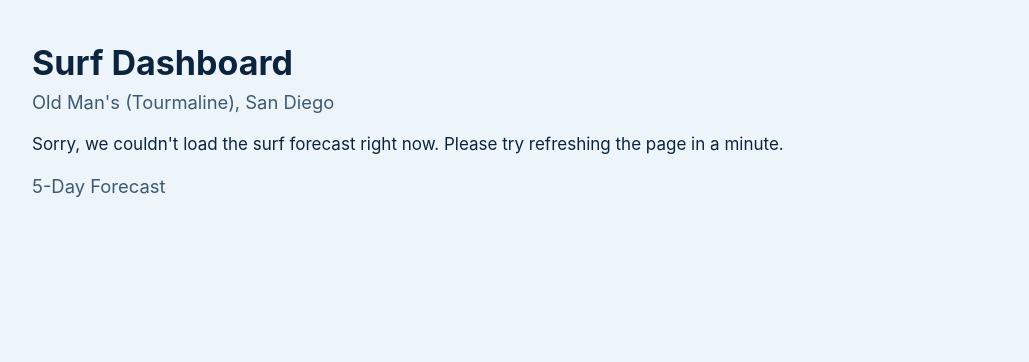
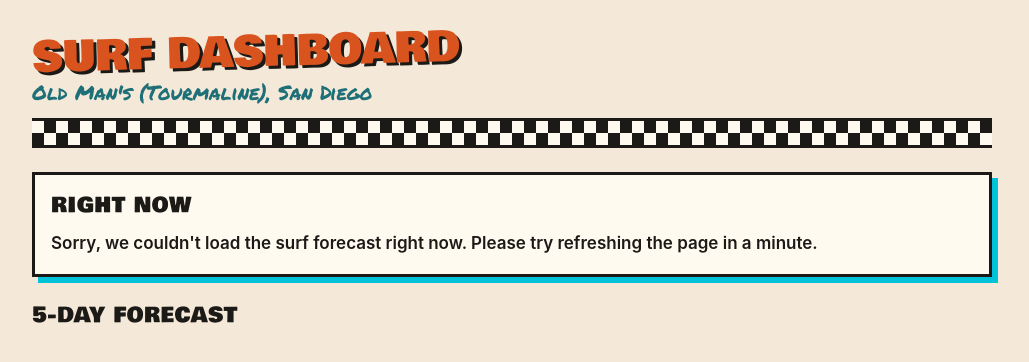
Before and after one commit to bobcatt11/surf-dashboard, a plain HTML site: page index.html in a window 1280 px wide. Shown: the whole page, without its empty margins (128-1157 px from the left). Drawn offline with Linux system fonts and the light colour scheme; no server answers.

Commit message:
Restyle page with a Dogtown surf-shop look and checkerboard header
Co-Authored-By: Claude Opus 5.5 <noreply@anthropic.com>

```diff
--- a/index.html
+++ b/index.html
@@ -5,14 +5,29 @@
     <!-- Makes the page fit phone screens instead of showing a zoomed-out desktop view -->
     <meta name="viewport" content="width=device-width, initial-scale=1">
     <title>Surf Dashboard</title>
+    <!-- Two free Google Fonts: chunky "Bowlby One" for headings,
+         hand-drawn "Permanent Marker" for the scrawled bits -->
+    <link rel="preconnect" href="https://fonts.googleapis.com">
+    <link rel="preconnect" href="https://fonts.gstatic.com" crossorigin>
+    <link rel="stylesheet" href="https://fonts.googleapis.com/css2?family=Bowlby+One&family=Permanent+Marker&display=swap">
     <link rel="stylesheet" href="style.css">
   </head>
   <body>
-    <h1>Surf Dashboard</h1>
-    <h2>Old Man's (Tourmaline), San Diego</h2>
-    <p id="waves">Loading waves...</p>
-    <p id="wind">Loading wind...</p>
-    <h2>5-Day Forecast</h2>
+    <!-- Page title, with a skate-shoe checkerboard strip underneath -->
+    <header class="page-header">
+      <h1>Surf Dashboard</h1>
+      <p class="spot-name">Old Man's (Tourmaline), San Diego</p>
+      <div class="checkerboard"></div>
+    </header>
+
+    <!-- Conditions right now -->
+    <section class="right-now">
+      <h2 class="section-title">Right Now</h2>
+      <p id="waves">Loading waves...</p>
+      <p id="wind">Loading wind...</p>
+    </section>
+
+    <h2 class="section-title">5-Day Forecast</h2>
     <div id="forecast">Loading 5-day forecast...</div>
 
     <!-- All the page's JavaScript lives in script.js -->
--- a/style.css
+++ b/style.css
@@ -1,5 +1,20 @@
+/* ---------- Colours ---------- */
+/* A sun-faded 70s Dogtown palette (cream paper, black ink, burnt orange,
+   mustard, pool-water teal) with a couple of 90s neon accents mixed in.
+   Naming them here means we only change a colour in one place. */
+:root {
+  --cream: #f4e9d8;
+  --paper: #fffaf0;
+  --ink: #1c1a17;
+  --faded-ink: #4a4239;
+  --burnt-orange: #d9531e;
+  --mustard: #e0a526;
+  --pool-teal: #1f6f78;
+  --hot-pink: #ff2e88;
+  --neon-cyan: #00c2d9;
+}
+
 /* ---------- Whole page ---------- */
-/* A clean, readable font, comfortable text size, and a soft ocean background */
 body {
   margin: 0 auto;
   padding: 16px;
@@ -7,33 +22,88 @@ body {
   font-family: -apple-system, BlinkMacSystemFont, "Segoe UI", Roboto, sans-serif;
   font-size: 17px;
   line-height: 1.4;
-  color: #0b2540;
-  background-color: #eef5fa;
+  color: var(--ink);
+  background-color: var(--cream);
 }
 
-h1 {
-  margin-bottom: 0;
+/* ---------- Header ---------- */
+.page-header {
+  margin-bottom: 24px;
 }
 
-h2 {
-  margin-top: 4px;
-  font-size: 1.15rem;
+/* Chunky, slightly tilted title like a sticker slapped on a board */
+h1 {
+  margin: 8px 0 0 0;
+  font-family: "Bowlby One", Impact, sans-serif;
+  font-size: 2.6rem;
   font-weight: normal;
-  color: #3c5a73;
+  line-height: 1.05;
+  text-transform: uppercase;
+  color: var(--burnt-orange);
+  text-shadow: 3px 3px 0 var(--ink);
+  transform: rotate(-1.5deg);
+}
+
+/* The surf spot, scrawled in marker */
+.spot-name {
+  margin: 10px 0 12px 0;
+  font-family: "Permanent Marker", cursive;
+  font-size: 1.25rem;
+  color: var(--pool-teal);
+}
+
+/* Black-and-cream checkerboard strip, like classic skate shoes.
+   "conic-gradient" paints the squares; "background-size" sets their size. */
+.checkerboard {
+  height: 24px;
+  background: repeating-conic-gradient(var(--ink) 0 25%, var(--paper) 0 50%) 0 0 / 24px 24px;
+  border-top: 3px solid var(--ink);
+  border-bottom: 3px solid var(--ink);
+}
+
+/* ---------- Section titles ---------- */
+.section-title {
+  margin: 24px 0 12px 0;
+  font-family: "Bowlby One", Impact, sans-serif;
+  font-size: 1.3rem;
+  font-weight: normal;
+  text-transform: uppercase;
+  letter-spacing: 0.03em;
+}
+
+/* ---------- Right now box ---------- */
+/* Thick black border and a hard (not blurry) neon shadow, like a skate sticker */
+.right-now {
+  padding: 4px 16px 12px 16px;
+  background-color: var(--paper);
+  border: 3px solid var(--ink);
+  box-shadow: 6px 6px 0 var(--neon-cyan);
+}
+
+.right-now .section-title {
+  margin-top: 12px;
+}
+
+.right-now p {
+  margin: 6px 0;
+  font-weight: 600;
 }
 
 /* ---------- One card per day ---------- */
 .day-card {
-  margin-bottom: 20px;
+  margin-bottom: 24px;
   padding: 16px;
-  background-color: #ffffff;
-  border-radius: 12px;
-  box-shadow: 0 1px 4px rgba(11, 37, 64, 0.12);
+  background-color: var(--paper);
+  border: 3px solid var(--ink);
+  box-shadow: 6px 6px 0 var(--hot-pink);
 }
 
 .day-name {
   margin: 0 0 12px 0;
-  font-size: 1.2rem;
+  font-family: "Permanent Marker", cursive;
+  font-size: 1.35rem;
+  font-weight: normal;
+  color: var(--burnt-orange);
 }
 
 /* ---------- The 4 time blocks inside a day ---------- */
@@ -45,9 +115,8 @@ h2 {
 }
 
 .time-block {
-  padding: 12px;
-  background-color: #e3f0f9;
-  border-radius: 8px;
+  padding: 10px 12px;
+  border: 2px solid var(--ink);
 }
 
 /* Remove the default gaps between the lines inside a block */
@@ -58,15 +127,17 @@ h2 {
 .block-time {
   font-size: 0.9rem;
   font-weight: bold;
-  color: #3c5a73;
+  color: var(--faded-ink);
 }
 
-/* The wave height is the most important number, so make it big */
+/* The wave height is the most important number, so make it big and chunky */
 .time-block .block-waves {
   margin: 4px 0;
-  font-size: 1.5rem;
-  font-weight: bold;
-  color: #075985;
+  font-family: "Bowlby One", Impact, sans-serif;
+  font-size: 1.2rem;
+  font-weight: normal;
+  color: var(--ink);
+  white-space: nowrap; /* keep "3.4–3.5 ft" on one line */
 }
 
 .block-detail {
@@ -82,31 +153,36 @@ h2 {
 }
 
 /* ---------- Surf rating colours ---------- */
-/* A light background tint plus a thick coloured stripe on the left.
-   The text stays dark so it's still easy to read on every colour. */
+/* Faded, sun-bleached versions of green, yellow and red,
+   with a thick stripe down the left. Text stays dark so it's easy to read. */
 .rating-good {
-  background-color: #dcfce7;
-  border-left: 6px solid #15803d;
+  background-color: #dcebc8;
+  border-left: 8px solid #4f7f2a;
 }
 
 .rating-fair {
-  background-color: #fef9c3;
-  border-left: 6px solid #ca8a04;
+  background-color: #f7e2a6;
+  border-left: 8px solid var(--mustard);
 }
 
 .rating-poor {
-  background-color: #fee2e2;
-  border-left: 6px solid #b91c1c;
+  background-color: #f3c9b5;
+  border-left: 8px solid var(--burnt-orange);
 }
 
 /* ---------- Phones ---------- */
-/* On narrow screens, show the blocks 2 across instead of 4 */
+/* On narrow screens, show the blocks 2 across instead of 4,
+   and shrink the big text so it fits */
 @media (max-width: 640px) {
+  h1 {
+    font-size: 1.9rem;
+  }
+
   .time-blocks {
     grid-template-columns: repeat(2, 1fr);
   }
 
   .time-block .block-waves {
-    font-size: 1.3rem;
+    font-size: 1rem;
   }
 }
```
